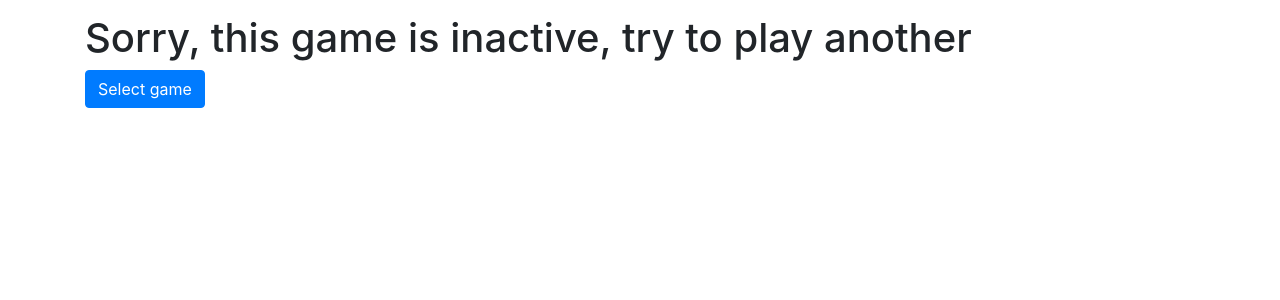
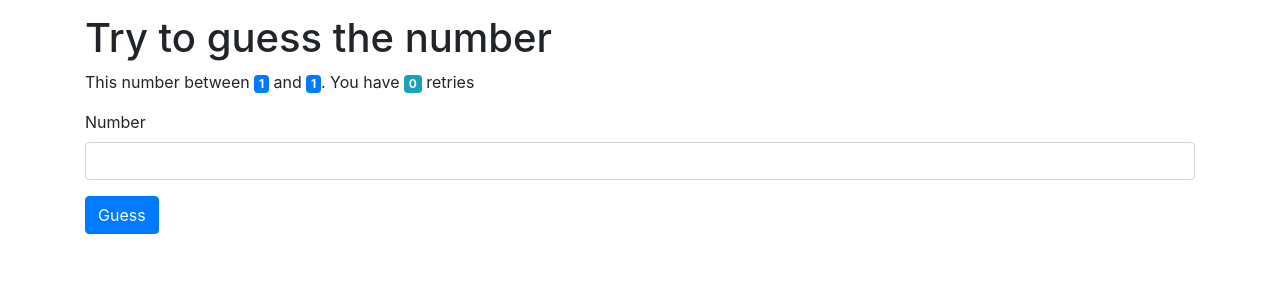
Before and after one commit to jioter/python-hackaton, a Flask app: page /game/1 in a window 1280 px wide. Shown: the part 56-356 px from the top of the page. Run offline with Flask 2, Linux system fonts and the light colour scheme; tables that the repository leaves empty hold one stand-in row (Sample ...); some libraries are stand-ins or nearby versions.

Commit message:
add game play page, refactor models and migrations

```diff
--- a/game/__init__.py
+++ b/game/__init__.py
@@ -1,5 +1,7 @@
 from flask import Blueprint, render_template, request, redirect, abort, url_for
-from models import Game
+
+from game.game_play_form import GamePlayForm
+from models import Game, GameResult
 from game.game_form import GameForm
 from db import db
 
@@ -8,18 +10,39 @@ game = Blueprint("game", __name__, template_folder='templates')
 
 @game.route("/", methods=["GET"])
 def games_page():
-    content = Game.query.order_by(Game.status).all()
+    content = Game.query.order_by(
+        Game.status.asc(),
+        Game.date_created.desc()
+    ).all()
     return render_template('games.html', content=content)
 
 
 @game.route("/game/<int:game_id>", methods=["GET", "POST"])
 def game_page(game_id):
     game = Game.query.get(int(game_id))
+    # TODO - get real user_id
+    user_id = 1
 
-    if game.status != Game.STATUS_ACTIVE:
+    if not game or game.status == Game.STATUS_INACTIVE:
         return render_template('game_inactive.html', game=game)
 
-    return render_template('game.html', game=game)
+    form = GamePlayForm()
+    game_results = GameResult.get_result(game_id, user_id)
+
+    if game.status != Game.STATUS_ACTIVE and game_results.user_id != user_id:
+        return render_template('game_inactive.html', game=game)
+
+    if form.validate_on_submit():
+        number = request.form.get('number')
+        game_results.check_number(number)
+
+    if game_results.status == GameResult.STATUS_NEW:
+        return render_template('game.html', form=form,
+                               game_results=game_results)
+    elif game_results.status == GameResult.STATUS_TRUE:
+        return render_template('game_success.html', game_results=game_results)
+    elif game_results.status == GameResult.STATUS_FALSE:
+        return render_template('game_failed.html', game_results=game_results)
 
 
 @game.route("/game-form", methods=["GET", "POST"])
@@ -58,8 +81,9 @@ def game_form_page(game_id=None):
                 create_game()
                 return redirect(url_for("game.games_page"))
 
+        elif request.method == "POST" and request.form['_method'] == "DELETE":
 
-        elif request.method == "POST" and request.form['_method'] == "DELETE":
+            print(game_id)
             remove_game(game_id)
 
             return redirect(url_for("game.games_page"))
--- /dev/null
+++ b/game/game_play_form.py
@@ -0,0 +1,7 @@
+from flask_wtf import FlaskForm
+from wtforms import IntegerField
+from wtforms.validators import DataRequired
+
+
+class GamePlayForm(FlaskForm):
+    number = IntegerField('number', validators=[DataRequired()])
--- a/game/templates/game.html
+++ b/game/templates/game.html
@@ -5,7 +5,33 @@
 {% endblock %}
 <br>
 {% block content %}
-    <div>
-        <h1>Try to guess the number</h1>
-    </div>
+    <h1>Try to guess the number</h1>
+    <p>This number between
+        <span class="badge badge-primary">{{ game_results.game.from_number }}</span>
+        and
+        <span class="badge badge-primary">{{ game_results.game.to_number }}</span>.
+        You have
+        <span class="badge badge-info">{{ game_results.game.attempts - game_results.retries }}</span>
+        retries</p>
+
+    <form method="POST">
+        {{ form.csrf_token }}
+        <input name="_method" type="hidden" value="POST">
+        {# TODO user_id => current user id #}
+        <input name="user_id" type="hidden" value="1">
+        <div class="form-group">
+            <label for="number">Number</label>
+            <input id="number" name="number" type="number"
+                   class="form-control {{ 'is-invalid' if form.errors.number else '' }}"
+                   value="">
+            {% if form.errors.number %}
+                <div class="invalid-feedback">
+                    {{ ', '.join(form.errors.number) }}
+                </div>
+            {% endif %}
+        </div>
+        <div>
+            <button type="submit" class="btn btn-primary">Guess</button>
+        </div>
+    </form>
 {% endblock %}
--- a/game/templates/game_form.html
+++ b/game/templates/game_form.html
@@ -23,7 +23,6 @@
                    value="{{ form.from_number.value }}">
             <input name="to_number" type="hidden" value="{{ form.to_number.value }}">
             <input name="attempts" type="hidden" value="{{ form.attempts.value }}">
-
             <button type="submit" class="btn btn-danger">Delete</button>
         </form>
     {% endif %}
--- a/game/templates/game_inactive.html
+++ b/game/templates/game_inactive.html
@@ -6,7 +6,9 @@
 <br>
 {% block content %}
     <div>
-        <h1>Sorry, this game is inactive, try to play another</h1>
+        <h1>Sorry, this game is
+            {{ "completed" if game.status == game.STATUS_INACTIVE else "in progress" }},
+            try to play another</h1>
         <a class="btn btn-primary"
            href="{{ url_for('game.games_page') }}">Select game</a>
     </div>
--- a/game/templates/games.html
+++ b/game/templates/games.html
@@ -17,7 +17,9 @@
     <br>
     <ul class="list-group list-group-flush">
         {% for game in  content %}
-            <li class="list-group-item d-flex justify-content-between align-items-center">
+            <li class="list-group-item list-group-item-action d-flex justify-content-between align-items-center
+                    {{ 'list-group-item-primary' if game.is_inprogress() else '' }}
+                    {{ 'list-group-item-success' if game.is_inactive() else '' }}">
                 <div>
                     Game ID: {{ game.id }}, created by {{ game.user.login }}
                 </div>
--- a/migrations/versions/200514883c31_.py
+++ b/migrations/versions/1c8087494c84_.py
@@ -1,8 +1,8 @@
 """empty message
 
-Revision ID: 200514883c31
+Revision ID: 1c8087494c84
 Revises:
-Create Date: 2019-07-06 15:26:32.489759
+Create Date: 2019-07-06 21:28:10.882647
 
 """
 from alembic import op
@@ -10,7 +10,7 @@ import sqlalchemy as sa
 
 
 # revision identifiers, used by Alembic.
-revision = '200514883c31'
+revision = '1c8087494c84'
 down_revision = None
 branch_labels = None
 depends_on = None
--- a/models.py
+++ b/models.py
@@ -37,7 +37,7 @@ class Game(db.Model):
 
     id = db.Column(db.Integer, primary_key=True)
     user_id = db.Column(db.Integer, db.ForeignKey('users.id'), nullable=False)
-    user = relationship('User', backref=backref('games', uselist=False))
+    user = relationship('User', backref=backref('games', cascade="all,delete"))
     number = db.Column(db.Integer, nullable=False)
     from_number = db.Column(db.Integer, nullable=False)
     to_number = db.Column(db.Integer, nullable=False)
@@ -60,6 +60,12 @@ class Game(db.Model):
             status=Game.STATUS_ACTIVE
         ).order_by(func.random()).limit(1).first()
 
+    def is_inactive(self):
+        return self.status == self.STATUS_INACTIVE
+
+    def is_inprogress(self):
+        return self.status == self.STATUS_PROGRESS
+
 
 class GameResult(db.Model):
     __tablename__ = 'game_results'
@@ -70,9 +76,11 @@ class GameResult(db.Model):
 
     id = db.Column(db.Integer, primary_key=True)
     game_id = db.Column(db.Integer, db.ForeignKey('games.id'), nullable=False)
-    game = relationship('Game', backref=backref('game_results', uselist=False))
+    game = relationship('Game',
+                        backref=backref('game_results', cascade="all,delete"))
     user_id = db.Column(db.Integer, db.ForeignKey('users.id'), nullable=False)
-    user = relationship('User', backref=backref('game_results', uselist=False))
+    user = relationship('User',
+                        backref=backref('game_results', cascade="all,delete"))
     retries = db.Column(db.Integer, nullable=False)
     password = db.Column(db.String, nullable=True)
     status = db.Column(db.Integer, default=0)
@@ -84,3 +92,46 @@ class GameResult(db.Model):
         return f"game: {self.game.id}, user: {self.user.login}, " \
             f"retries: {self.retries}, status: {self.status}, " \
             f"date_start: {self.date_start}, date_finish: {self.date_finish}"
+
+    @classmethod
+    def create_result(cls, game_id, user_id):
+        game_result = cls(
+            game_id=game_id,
+            user_id=user_id,
+            retries=0
+        )
+
+        game = Game.query.get(game_id)
+        game.status = Game.STATUS_PROGRESS
+
+        db.session.add(game_result)
+        db.session.commit()
+
+        return game_result
+
+    @classmethod
+    def get_result(cls, game_id, user_id):
+        game_result = cls.query.filter_by(
+            game_id=game_id,
+            status=cls.STATUS_NEW
+        ).first()
+
+        if not game_result:
+            game_result = cls.create_result(game_id, user_id)
+
+        return game_result
+
+    def check_number(self, number):
+        number = int(number)
+        self.retries += 1
+
+        if self.game.number == number:
+            self.status = self.STATUS_TRUE
+            self.date_finish = datetime.datetime.utcnow()
+            self.game.status = Game.STATUS_INACTIVE
+        elif self.game.attempts == self.retries:
+            self.status = self.STATUS_FALSE
+            self.date_finish = datetime.datetime.utcnow()
+            self.game.status = Game.STATUS_ACTIVE
+
+        db.session.commit()
```
Also changed, not shown: game/templates/game_failed.html (added, +13 -0 lines), game/templates/game_success.html (added, +17 -0 lines).
